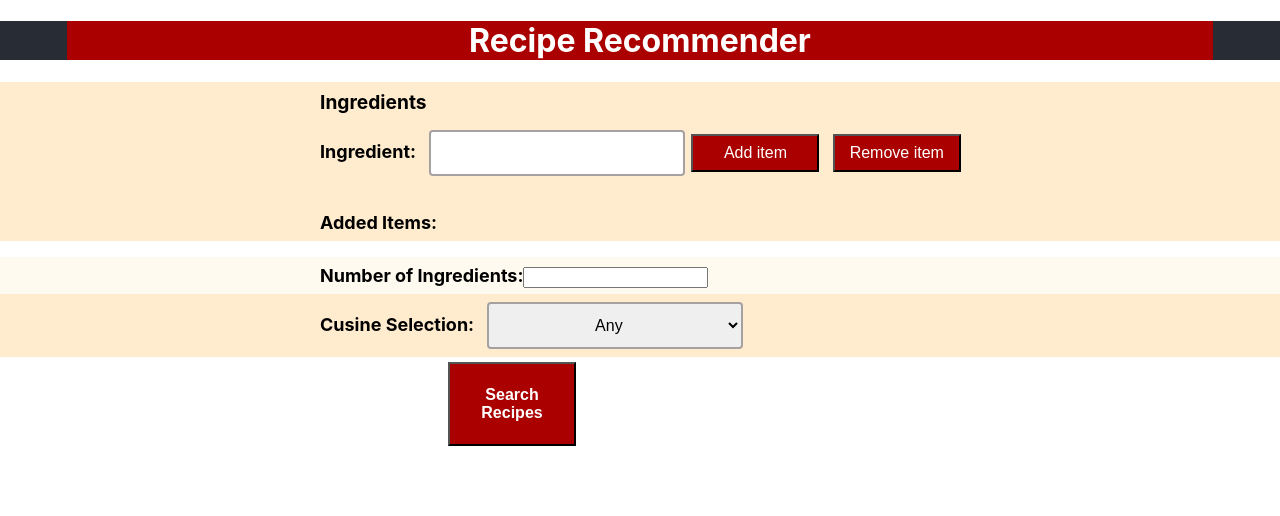
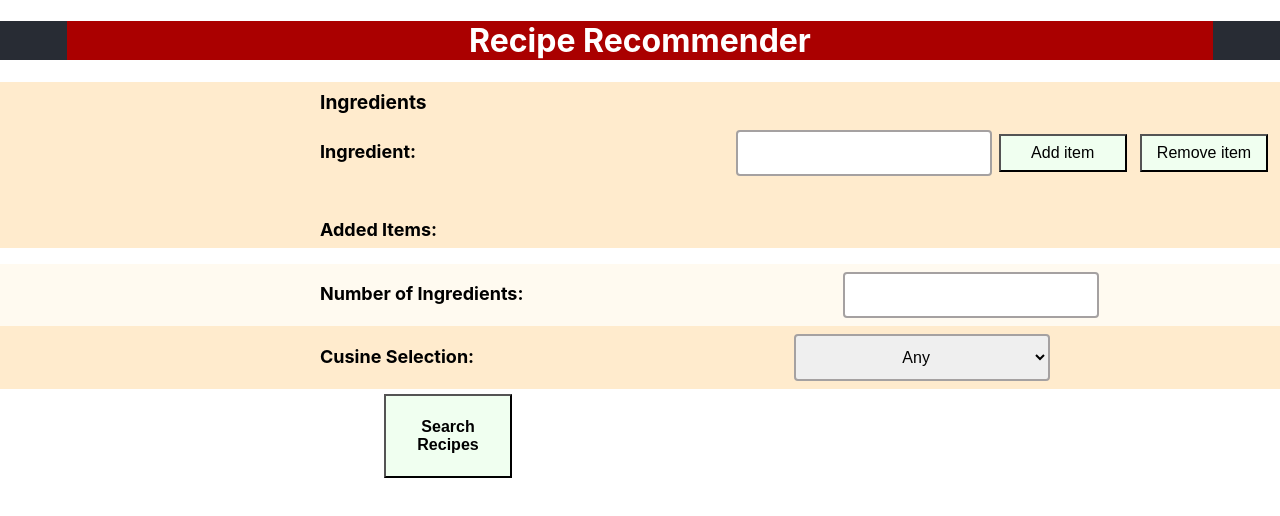
Before and after one commit to gokul-koganti/Recipe_Recommender, a React (Create React App) app: page / in a window 1280 px wide. Shown: the top 516 px of the page. Built offline with nearby package versions, Linux system fonts and the light colour scheme.

Commit message:
Update App.css

```diff
--- a/src/App.css
+++ b/src/App.css
@@ -37,6 +37,8 @@
   }
 }
 
+
+
 #head{
   background-color: #AA0000;
   color: white;
@@ -46,6 +48,7 @@
   margin-right: 50pt;
   text-align: center;
 }
+
 
 #head_container{
   color: #282c34;
@@ -84,38 +87,62 @@
   font-size: large;
   margin: 8px 0;
   margin-left: 25%;
+  margin-top: 15px;
   font-weight: bold;
   display:inline-block;
 }
 
-input[type=text] {
+input {
   width: 20%;
   padding: 12px 20px;
   margin: 8px 0;
   box-sizing: border-box;
   border: 2px solid rgb(165, 161, 161);
   border-radius: 4px;
-  margin-left: 1%;
+  margin-left: 25%;
   font-size: medium;
 }
+ul{
+  margin-left: 25%;
+  margin-bottom: 5%;
+}
+li {
+  width:fit-content;
+  padding: 12px 20px;
+  margin: 8px 0;
+  box-sizing: border-box;
+  background-color: azure;
+  border: 2px solid rgb(165, 161, 161);
+  border-radius: 4px;
+  margin-left: 2%;
+  font-size: medium;
+  display:inline-table;
+
+}
+
+
+li:hover{
+  background-color:#AA0000;
+  color: white;
+}
+
 #submit{
   height: fit-content;
-  margin-left: 35%;
+  margin-left: 30%;
   margin-top: 5px;
 }
 button{
   width: 10%;
   height:1cm;
   font-size: medium;
-  background-color: #AA0000;
-  color: white;
   margin-left: 5pt;
   margin-right: 5pt;
-
+  background-color:honeydew ;
 }
 
 button:hover{
-  background-color:teal;
+  background-color:green;
+  color:white;
 }
 
 select{
@@ -125,7 +152,7 @@
   box-sizing: border-box;
   border: 2px solid rgb(165, 161, 161);
   border-radius: 4px;
-  margin-left: 1%;
+  margin-left: 25%;
   font-size: medium;
   text-align: center;
 
```
